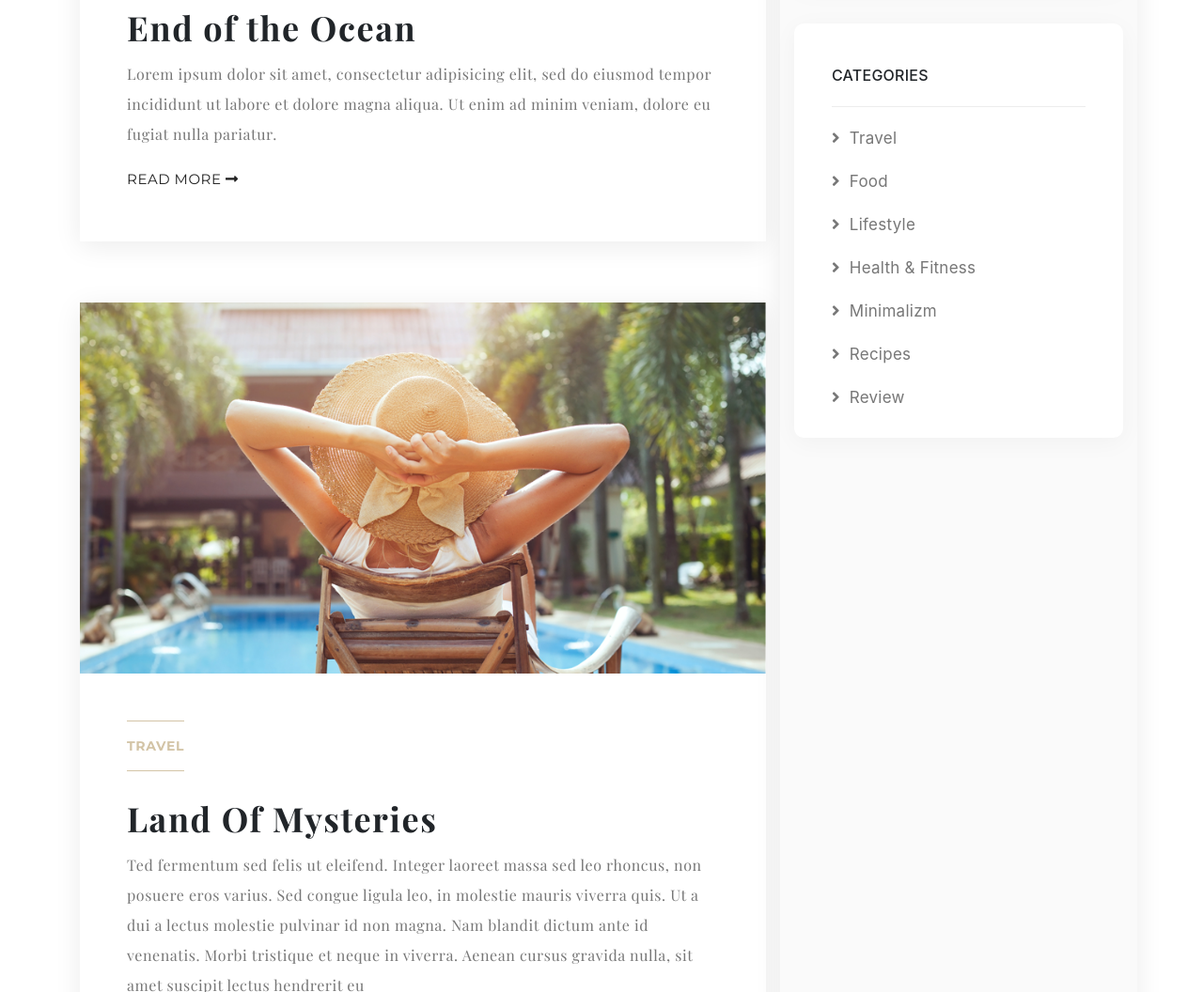
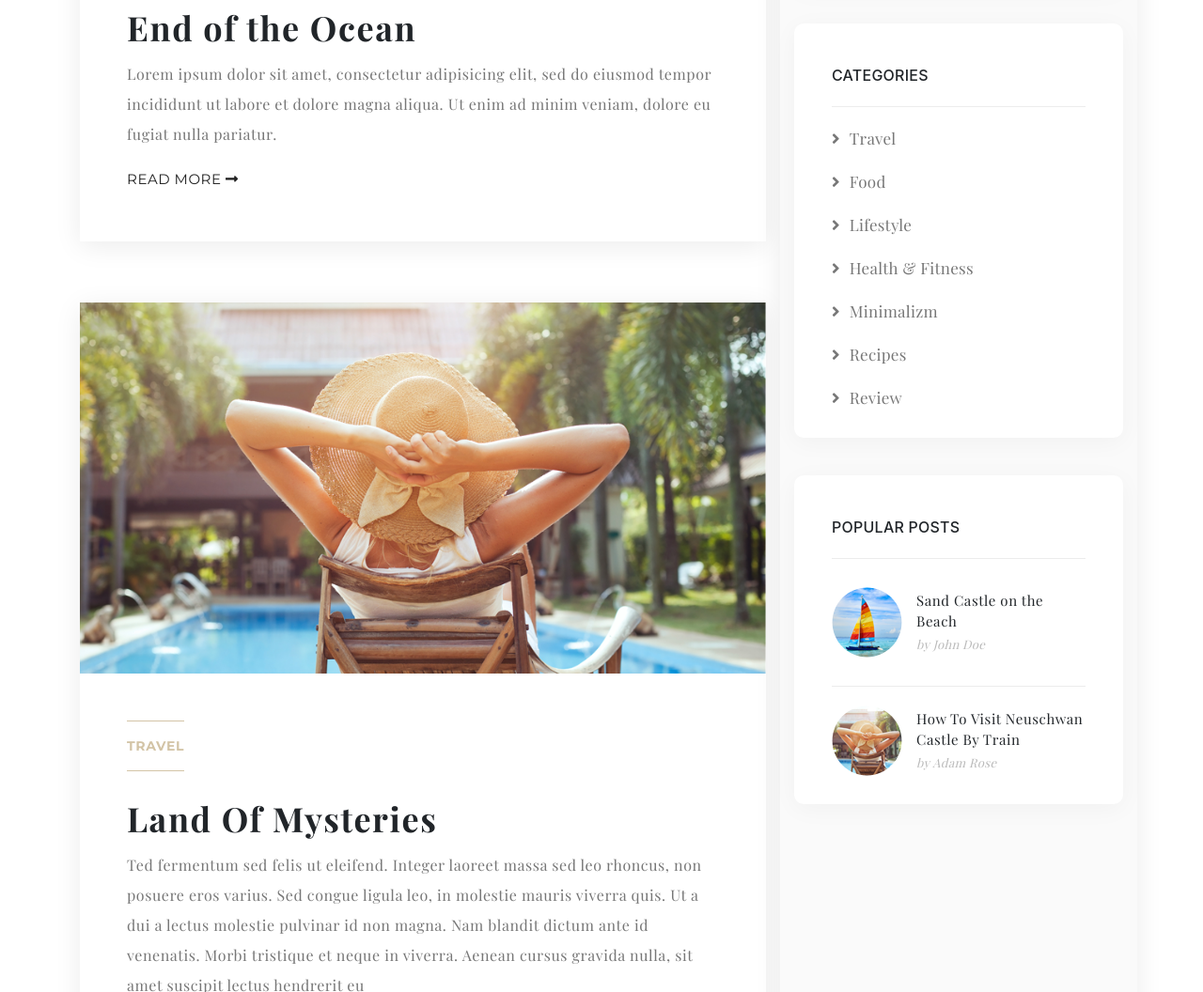
Before and after one commit to coatceatl/travel, a website built with webpack: page index.html in a window 1280 px wide. Shown: the part 1959-3015 px from the top of the page at 94% size. Built offline with nearby package versions, Linux system fonts and the light colour scheme; a web font is replaced by a local one.

Commit message:
added block popular to sidebar

```diff
--- a/index.html
+++ b/index.html
@@ -161,6 +161,26 @@
                 </div>
               </div>
 
+              <div class='sidebar-block d-flex flex-column align-items-start'>
+                <div class='sidebar-title'>Popular Posts</div>
+                <div class='sidebar-popular border-0'>
+                  <img src='src/img/sidebar/popular-1.png' alt='Sand Castle on the Beach'>
+                  <div class='popular-content'>
+                    <div class='popular-text'>Sand Castle on the Beach</div>
+                    <a href='#' class='popular-author'>by John Doe</a>
+                  </div>
+                </div>
+                <div class='sidebar-popular'>
+                  <img src='src/img/sidebar/popular-2.png' alt='How To Visit Neuschwan Castle By Train'>
+                  <div class='popular-content'>
+                    <div class='popular-text'>
+                      How To Visit Neuschwan Castle By Train
+                    </div>
+                    <a href='#'class='popular-author'>by Adam Rose</a>
+                  </div>
+                </div>
+              </div>
+
             </div>
           </div>
         </div>
--- a/src/scss/_sidebar.scss
+++ b/src/scss/_sidebar.scss
@@ -60,6 +60,7 @@
   margin-bottom: 10px;
 }
 .sidebar-categories {
+  font-family: 'Playfair Display', serif;
   color: #777;
   font-size: 17px;
   font-weight: 400;
@@ -72,3 +73,33 @@
     margin-bottom: 20px;
   }
 }
+.sidebar-popular {
+  display: flex;
+  align-items: center;
+  margin-top: 20px;
+  margin-bottom: 30px;
+  &:not(:first-child) {
+    border-top: 1px solid #ececec;
+    margin-top: 0;
+    padding-top: 20px;
+  }
+  & img {
+    margin-right: 15px;
+  }
+}
+.popular-text {
+  font-family: 'Playfair Display', serif;
+  font-size: 15px;
+  font-weight: 400;
+  letter-spacing: 0.59px;
+}
+.popular-author {
+  font-family: 'Playfair Display', serif;
+  color: #bababa;
+  font-size: 13px;
+  font-style: italic;
+  letter-spacing: 0.35px;
+  &:hover {
+    color: #bababa;
+  }
+}
```
Also changed, not shown: dist/main.css, src/img/sidebar/popular-1.png (added), src/img/sidebar/popular-2.png (added).
